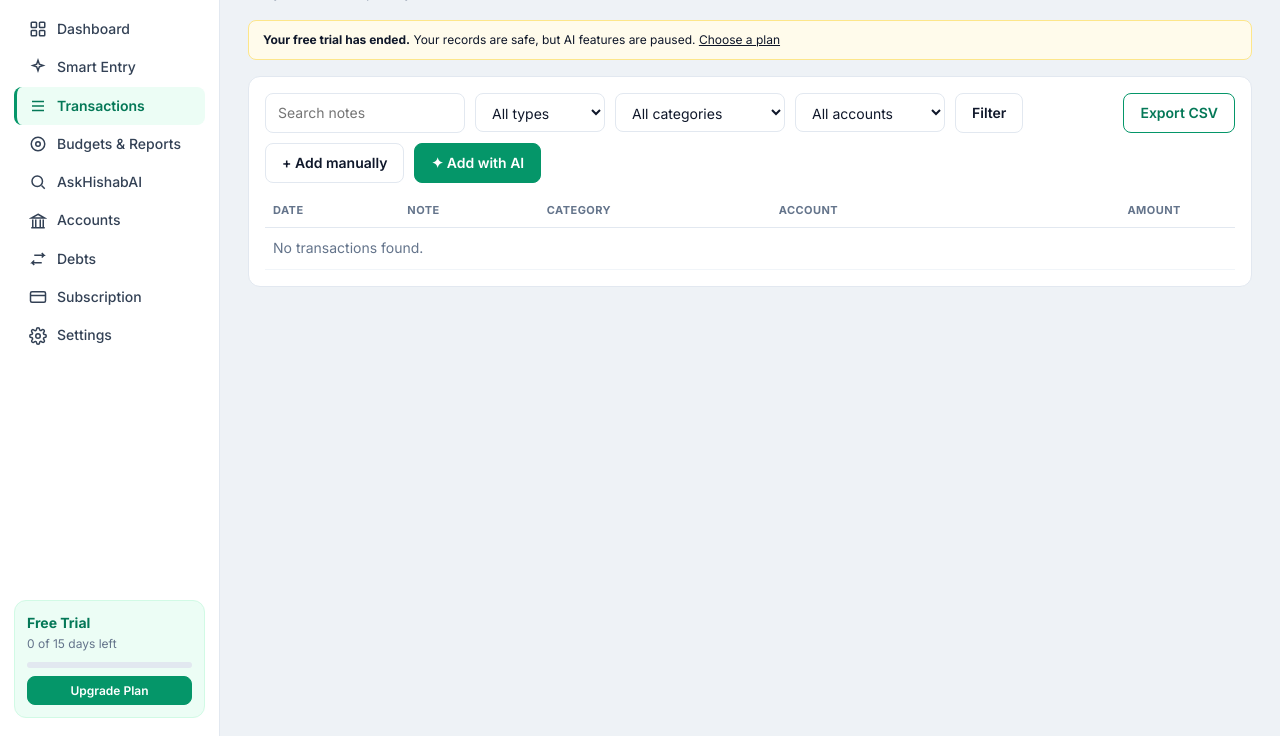
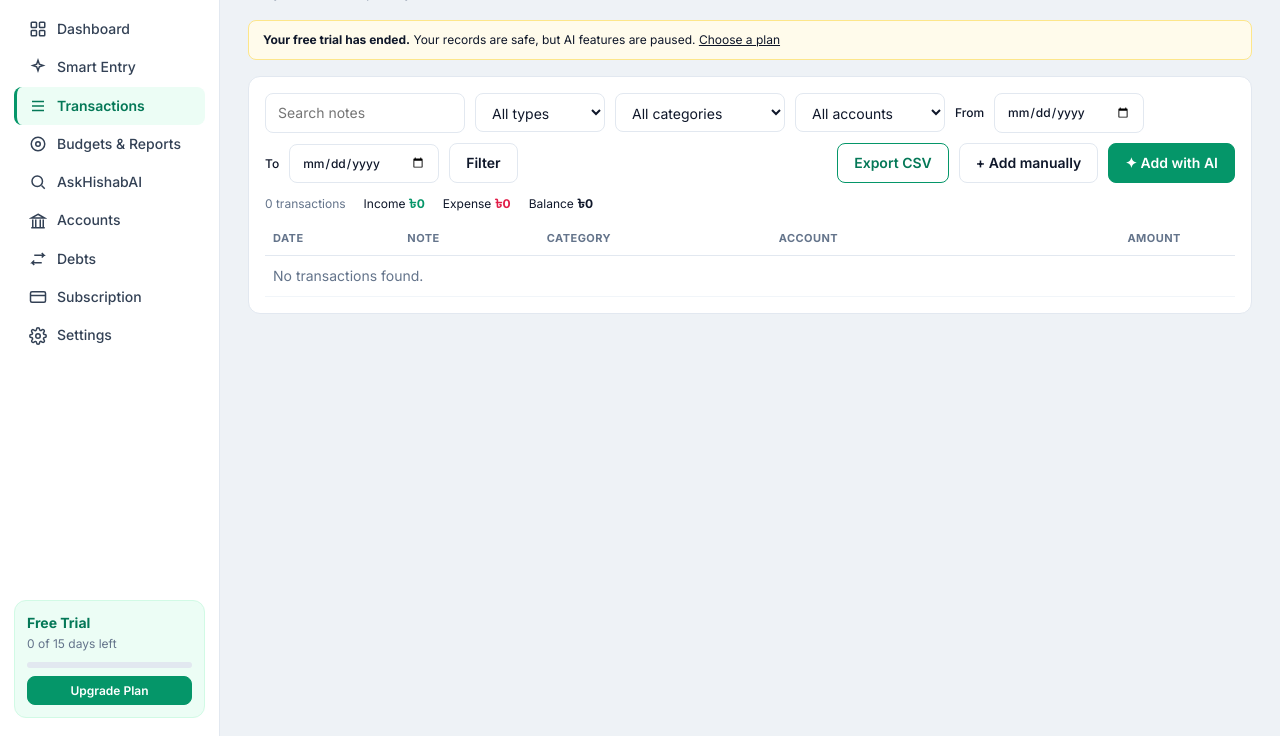
Before and after one commit to Mosharof-Parvej/HishabAI, a Django app: page /transactions/ in a window 1280 px wide. Shown: the part 64-800 px from the top of the page. Run offline with Django 5.2, Linux system fonts and the light colour scheme; the visitor is signed in with stand-in values (Sample User, id 1); data that the repository does not hold is empty; parts of the project's set-up code (start-up, migrations or seed data) failed here and were passed over.

Commit message:
Transactions: From/To date range filter with range totals; CSV follows filters
Co-Authored-By: Claude Sonnet 5.5 <noreply@anthropic.com>

```diff
--- a/core/templates/core/transactions.html
+++ b/core/templates/core/transactions.html
@@ -9,11 +9,16 @@
     <select name="kind" style="width:130px"><option value="">All types</option><option value="expense" {% if f.kind == 'expense' %}selected{% endif %}>Expense</option><option value="income" {% if f.kind == 'income' %}selected{% endif %}>Income</option></select>
     <select name="cat" style="width:170px"><option value="">All categories</option>{% for c in cats %}<option value="{{ c.id }}" {% if f.cat == c.id|stringformat:"s" %}selected{% endif %}>{{ c.name }}</option>{% endfor %}</select>
     <select name="acc" style="width:150px"><option value="">All accounts</option>{% for a in accts %}<option value="{{ a.id }}" {% if f.acc == a.id|stringformat:"s" %}selected{% endif %}>{{ a.name }}</option>{% endfor %}</select>
+    <label class="row sm" style="margin:0;font-weight:500">From <input type="date" name="from" value="{{ f.from }}" style="width:150px"></label>
+    <label class="row sm" style="margin:0;font-weight:500">To <input type="date" name="to" value="{{ f.to }}" style="width:150px"></label>
     <button class="btn">Filter</button>
+    {% if request.GET %}<a class="btn" href="{% url 'transactions' %}">Clear</a>{% endif %}
     <a class="btn outline" href="{% url 'transactions_csv' %}?{{ qs }}" style="margin-left:auto">Export CSV</a>
     <a class="btn" href="{% url 'transaction_add' %}">+ Add manually</a>
     <a class="btn primary" href="{% url 'smart_entry' %}">✦ Add with AI</a>
   </form>
+  <div class="row wrap sm" style="margin-bottom:10px;gap:18px"><span class="muted">{{ sums.count }} transaction{{ sums.count|pluralize }}</span>
+    <span>Income <b class="income">{{ sums.income|taka }}</b></span><span>Expense <b class="expense">{{ sums.expense|taka }}</b></span><span>Balance <b>{{ sums.balance|taka }}</b></span></div>
   <div style="overflow-x:auto"><table>
     <thead><tr><th>Date</th><th>Note</th><th>Category</th><th>Account</th><th class="right">Amount</th><th></th></tr></thead>
     {% for t in page %}<tr>
--- a/core/views.py
+++ b/core/views.py
@@ -14,6 +14,7 @@ from django.contrib.auth.decorators import login_required
 from django.contrib.auth.password_validation import validate_password
 from django.core.exceptions import ValidationError
 from django.core.paginator import Paginator
+from django.db.models import Sum
 from django.core.validators import validate_email
 from django.http import HttpResponse, JsonResponse
 from django.shortcuts import redirect, render
@@ -334,18 +335,29 @@ def _filtered(request):
     acc = request.GET.get("acc", "")
     if acc.isdigit():
         qs = qs.filter(account_id=int(acc))
+    d_from, d_to = parse_date(request.GET.get("from")), parse_date(request.GET.get("to"))
+    if d_from and d_to and d_from > d_to:
+        d_from, d_to = d_to, d_from
+    if d_from:
+        qs = qs.filter(date__gte=d_from)
+    if d_to:
+        qs = qs.filter(date__lte=d_to)
     return qs
 
 
 @login_required
 def transactions(request):
-    page = Paginator(_filtered(request), 30).get_page(request.GET.get("page"))
+    qs = _filtered(request)
+    agg = {r["kind"]: r["s"] for r in qs.order_by().values("kind").annotate(s=Sum("amount"))}
+    income, expense = agg.get("income", Decimal(0)), agg.get("expense", Decimal(0))
+    page = Paginator(qs, 30).get_page(request.GET.get("page"))
     params = request.GET.copy()
     params.pop("page", None)
     return render(request, "core/transactions.html", {
         "nav": "transactions", "page": page, "cats": Category.objects.filter(user=request.user),
         "accts": Account.objects.filter(user=request.user),
-        "qs": params.urlencode(), "f": request.GET})
+        "qs": params.urlencode(), "f": request.GET,
+        "sums": {"income": income, "expense": expense, "balance": income - expense, "count": page.paginator.count}})
 
 
 @login_required
```
Also changed, not shown: core/tests.py (+13 -0 lines).
